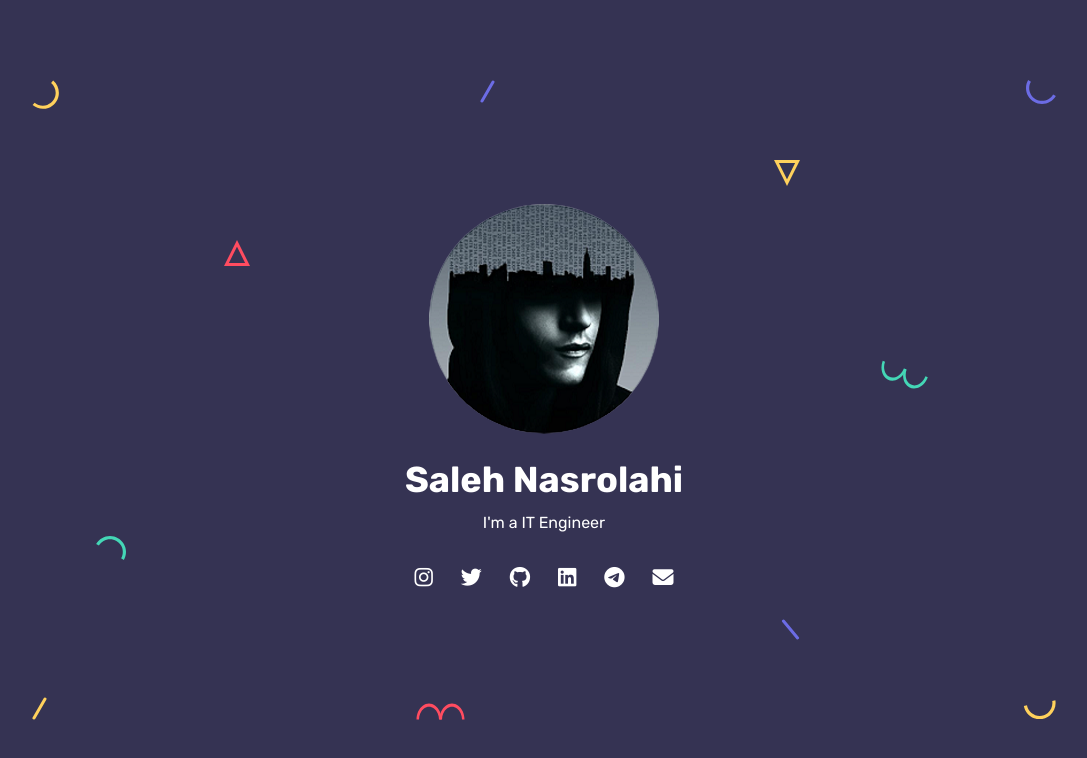
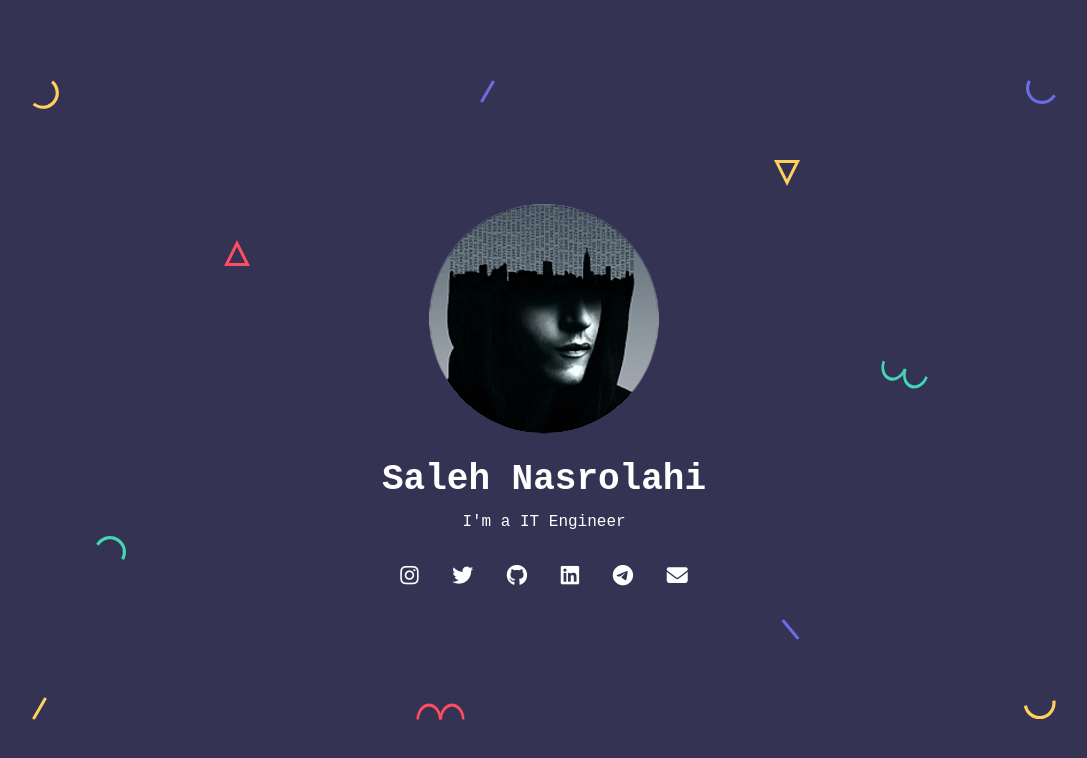
Before and after one commit to Realsaleh/Realsaleh.github.io, a plain HTML site: page index.html in a window 1280 px wide. Shown: the whole page, without its empty margins (96-1183 px from the left). Drawn offline with Linux system fonts and the light colour scheme; a web font is replaced by a local one.

Commit message:
Update style.css

```diff
--- a/css/style.css
+++ b/css/style.css
@@ -7,7 +7,59 @@ Author URI: https://salehn.ir
 Description: Saleh Website Template
 
 */
-@import url("https://fonts.googleapis.com/css?family=Rubik:300,300i,400,400i,500,500i,700,700i,900,900i&display=swap&subset=cyrillic");
+@font-face {
+  font-family: 'Source Code Pro';
+  font-style: normal;
+  font-weight: 400;
+  font-display: swap;
+  src: url(https://fonts.gstatic.com/s/sourcecodepro/v13/HI_SiYsKILxRpg3hIP6sJ7fM7PqlMOvWjMY.woff2) format('woff2');
+  unicode-range: U+0460-052F, U+1C80-1C88, U+20B4, U+2DE0-2DFF, U+A640-A69F, U+FE2E-FE2F;
+}
+/* cyrillic */
+@font-face {
+  font-family: 'Source Code Pro';
+  font-style: normal;
+  font-weight: 400;
+  font-display: swap;
+  src: url(https://fonts.gstatic.com/s/sourcecodepro/v13/HI_SiYsKILxRpg3hIP6sJ7fM7PqlOevWjMY.woff2) format('woff2');
+  unicode-range: U+0400-045F, U+0490-0491, U+04B0-04B1, U+2116;
+}
+/* greek */
+@font-face {
+  font-family: 'Source Code Pro';
+  font-style: normal;
+  font-weight: 400;
+  font-display: swap;
+  src: url(https://fonts.gstatic.com/s/sourcecodepro/v13/HI_SiYsKILxRpg3hIP6sJ7fM7PqlPuvWjMY.woff2) format('woff2');
+  unicode-range: U+0370-03FF;
+}
+/* vietnamese */
+@font-face {
+  font-family: 'Source Code Pro';
+  font-style: normal;
+  font-weight: 400;
+  font-display: swap;
+  src: url(https://fonts.gstatic.com/s/sourcecodepro/v13/HI_SiYsKILxRpg3hIP6sJ7fM7PqlMuvWjMY.woff2) format('woff2');
+  unicode-range: U+0102-0103, U+0110-0111, U+0128-0129, U+0168-0169, U+01A0-01A1, U+01AF-01B0, U+1EA0-1EF9, U+20AB;
+}
+/* latin-ext */
+@font-face {
+  font-family: 'Source Code Pro';
+  font-style: normal;
+  font-weight: 400;
+  font-display: swap;
+  src: url(https://fonts.gstatic.com/s/sourcecodepro/v13/HI_SiYsKILxRpg3hIP6sJ7fM7PqlM-vWjMY.woff2) format('woff2');
+  unicode-range: U+0100-024F, U+0259, U+1E00-1EFF, U+2020, U+20A0-20AB, U+20AD-20CF, U+2113, U+2C60-2C7F, U+A720-A7FF;
+}
+/* latin */
+@font-face {
+  font-family: 'Source Code Pro';
+  font-style: normal;
+  font-weight: 400;
+  font-display: swap;
+  src: url(https://fonts.gstatic.com/s/sourcecodepro/v13/HI_SiYsKILxRpg3hIP6sJ7fM7PqlPevW.woff2) format('woff2');
+  unicode-range: U+0000-00FF, U+0131, U+0152-0153, U+02BB-02BC, U+02C6, U+02DA, U+02DC, U+2000-206F, U+2074, U+20AC, U+2122, U+2191, U+2193, U+2212, U+2215, U+FEFF, U+FFFD;
+}
 /*=================================================================*/
 /*                      BASE
 /*=================================================================*/
@@ -24,7 +76,7 @@ html {
 body {
   color: #5E5C7F;
   background-color: #F9F9FF;
-  font-family: "Rubik", sans-serif;
+  font-family: 'Source Code Pro', monospace;
   font-size: 16px;
   line-height: 1.7;
   overflow-x: hidden;
@@ -58,7 +110,7 @@ img {
 /*=================================================================*/
 h1, h2, h3, h4, h5, h6 {
   color: #454360;
-  font-family: "Rubik", sans-serif;
+  font-family: 'Source Code Pro', monospace;
   font-weight: 700;
   margin: 20px 0;
 }
```
